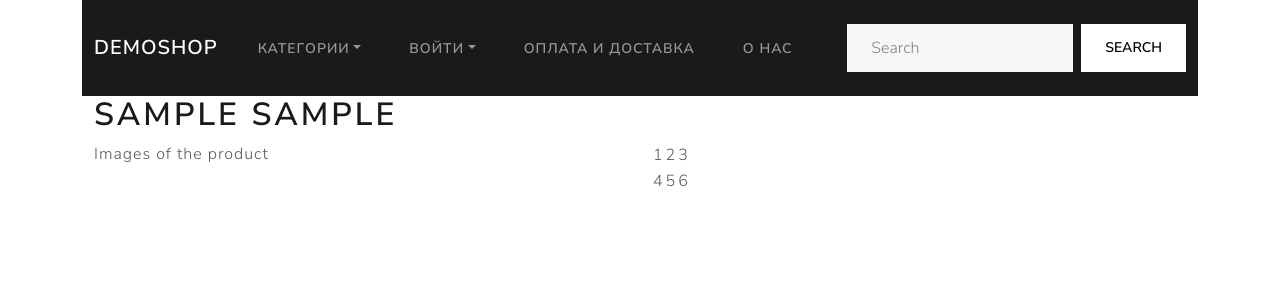
After one commit to nLightRU/django-demoshop, a Django app: page /products/1 in a window 1280 px wide. The commit adds this page. Shown: the top 300 px of the page. Run offline with Django 5.2, Linux system fonts and the light colour scheme; tables that the repository leaves empty hold one stand-in row (values such as "Sample post"); some libraries are stand-ins or nearby versions.

Commit message:
product view start

```diff
--- a/demoshop/products/templates/navbar.html
+++ b/demoshop/products/templates/navbar.html
@@ -52,7 +52,7 @@
                     <a class="nav-link" href="#">Оплата и доставка</a>
                 </li>
                 <li class="nav-item">
-                    <a class="nav-link" href="#">О нас</a>
+                    <a class="nav-link" href="{% url 'about' %}">О нас</a>
                 </li>
             </ul>
             <form class="d-flex">
--- /dev/null
+++ b/demoshop/products/templates/product.html
@@ -0,0 +1,28 @@
+{% extends 'base.html'%}
+{% load static %}
+{%block content%}
+<div class="container">
+    <div class="row">
+        <h1>{{product_header}}</h1>
+    </div>
+    <div class="row">
+        <div class="col-md-6">
+            Images of the product
+        </div>
+        <div class="col-md-6">
+            <table>
+                <tr>
+                    <td>1</td>
+                    <td>2</td>
+                    <td>3</td>
+                </tr>
+                <tr>
+                    <td>4</td>
+                    <td>5</td>
+                    <td>6</td>
+                </tr>
+            </table>
+        </div>
+    </div>
+</div>
+{%endblock%}
--- a/demoshop/products/templates/search_template.html
+++ b/demoshop/products/templates/search_template.html
@@ -16,9 +16,9 @@
                         <b>{{res.price}}</b>
                     </p>
                 </div>
-                <button class="btn btn-primary">
+                <a class="btn btn-primary" href="{% url 'product' res.id %}">
                     Купить
-                </button>
+                </a>
             </div>
         </div>
     {% endfor %}
--- a/demoshop/products/urls.py
+++ b/demoshop/products/urls.py
@@ -10,5 +10,6 @@ urlpatterns = [
      path('logout', views.logout_user, name='logout'),
      path('products/phones/<brand>', views.phones_brand, name='phones_by_brand'),
      path('products/phones', views.phones, name='smartphones'),
+     path('products/<int:product_id>', views.product, name='product'),
      path('products/', views.products)
 ]
--- a/demoshop/products/views.py
+++ b/demoshop/products/views.py
@@ -39,6 +39,15 @@ def register_user(request):
     return render(request, 'register.html', {})
 
 
+def product(request, product_id: int):
+    product_row = Phone.objects.get(pk=product_id)
+
+    context = {
+        'product_header': f'{product_row.series} {product_row.model}'
+    }
+
+    return render(request, 'product.html', context)
+
 def phones_brand(request, brand):
     brand = brand.title()
     chosen_brand = Brand.objects.filter(name=brand)[0]
```
